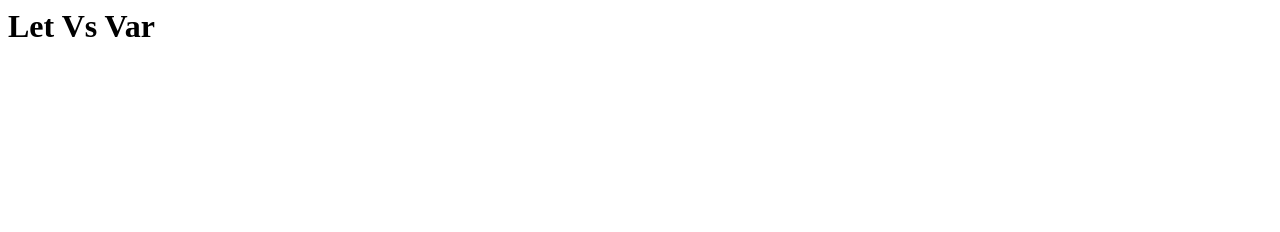
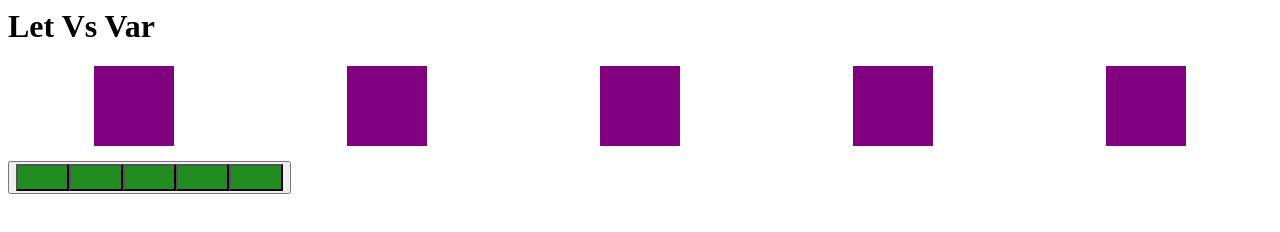
Before and after one commit to umathileepan/Software-Developer2024, a plain HTML site: page JavaScript/LetVarDifferenceInJs.html in a window 1280 px wide. Drawn offline with Linux system fonts and the light colour scheme.

Commit message:
Adding elemant using var and let

```diff
--- a/JavaScript/LetVarDifferenceInJs.html
+++ b/JavaScript/LetVarDifferenceInJs.html
@@ -2,9 +2,36 @@
 <html lang="en">
     <head>
         <title>ECMA Script</title>
+        <style>
+            #box{
+                display: flex;
+                justify-content: space-around;
+                margin:0;
+                padding:0;
+            }
+            #box > div{
+                height: 5em;
+                width: 5em;
+                background-color: purple;
+            }
+            #instruct {
+                margin-top: 15px;
+                display: flex;
+                justify-content: space-around;
+
+            }
+
+                #instruct > button {
+                    height: 2em;
+                    width: 4em;
+                    background-color: forestgreen;
+                }
+        </style>
     </head>
     <body>
         <h1>Let Vs Var</h1>
+        <div id="box"></div>
+        <button id="instruct"></button>
 
         <script type="text/javascript">
             var topic = "Java Script";
@@ -21,6 +48,28 @@
 
             console.log("global var", topic);
             console.log("global let", firstname);
+
+            var div;
+            var box = document.getElementById("box");
+
+            for (let i = 0; i < 5; i++) {
+                div = document.createElement("div");
+                div.onclick = function () {
+                    alert("This is box #" + i);
+                };
+                box.appendChild(div);
+            }
+
+            var button;
+            var instruct = document.getElementById("instruct");
+
+            for (let x = 5; x > 0; x--) {
+                button = document.createElement("button");
+                button.onclick = function () {
+                    alert("I am no #" + x);
+                };
+                instruct.appendChild(button);
+            }
         </script>
     </body>
 </html>
```
